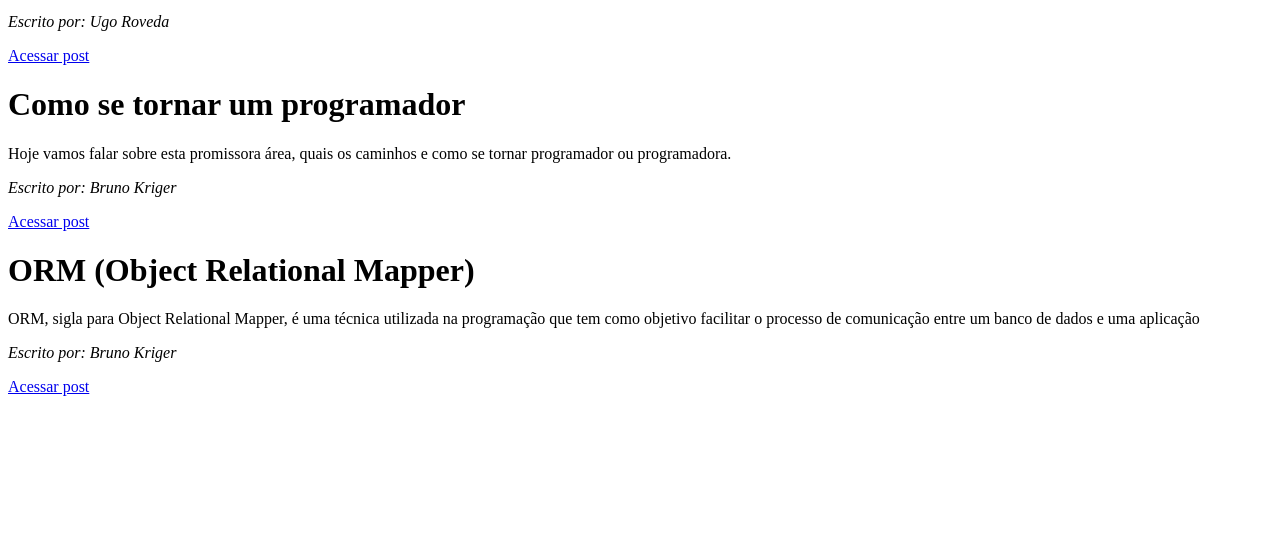
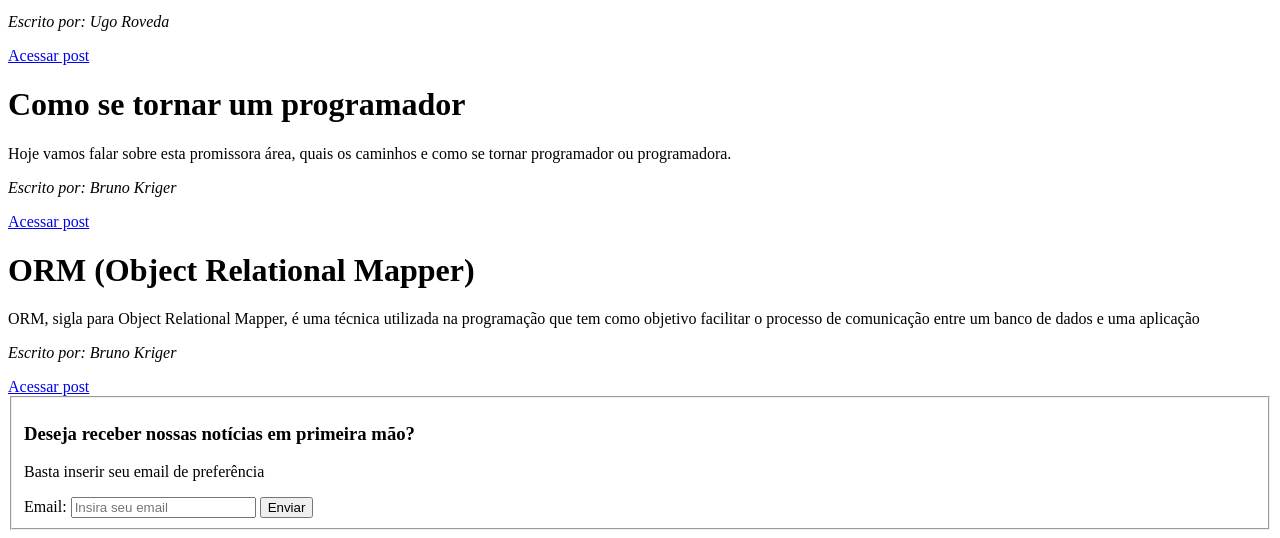
Before and after one commit to RudMorgado/kenzie-blog-rudgerimorgado, a plain HTML site: page index.html in a window 1280 px wide. Shown: the part 626-1164 px from the top of the page. Before the commit the page ends 1030 px from the top, so only its background shows below. Drawn offline with Linux system fonts and the light colour scheme.

Commit message:
"Tarefa 2 - Adicionado formulário"

```diff
--- a/index.html
+++ b/index.html
@@ -62,6 +62,19 @@
 
 
     </div>
+    <div>
+        <fieldset>
+
+            <p>
+            <h3 class="Titulo">Deseja receber nossas notícias em primeira mão?</h3>
+            </p>
+            <p class="descriçao">Basta inserir seu email de preferência</p>
+            <label class="label" for="mail">Email:</label>
+            <input class="input" type="mail" id="mail" placeholder="Insira seu email">
+
+            <button type="submit">Enviar</button>
+        </fieldset>
+    </div>
 
 
 </body>
```
